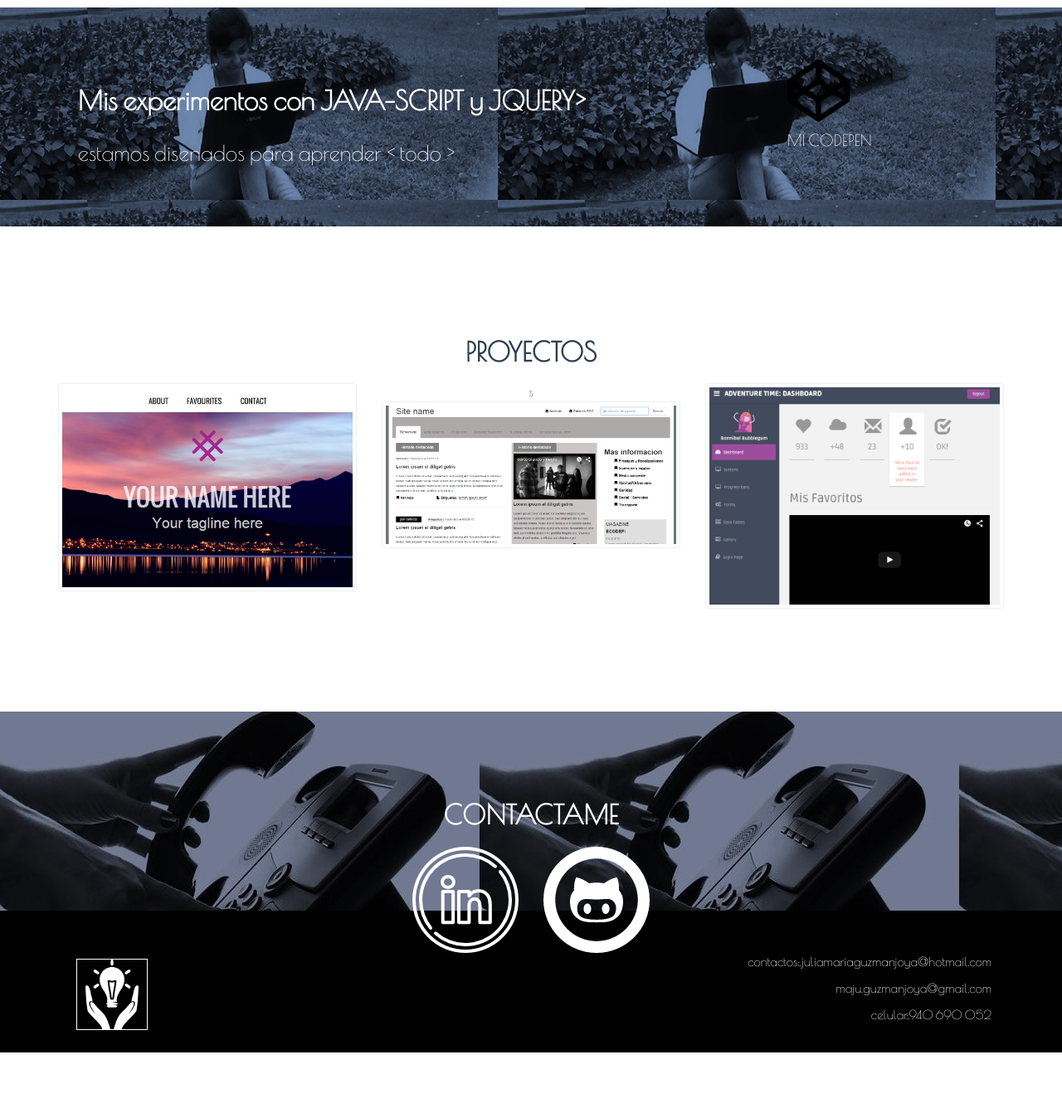
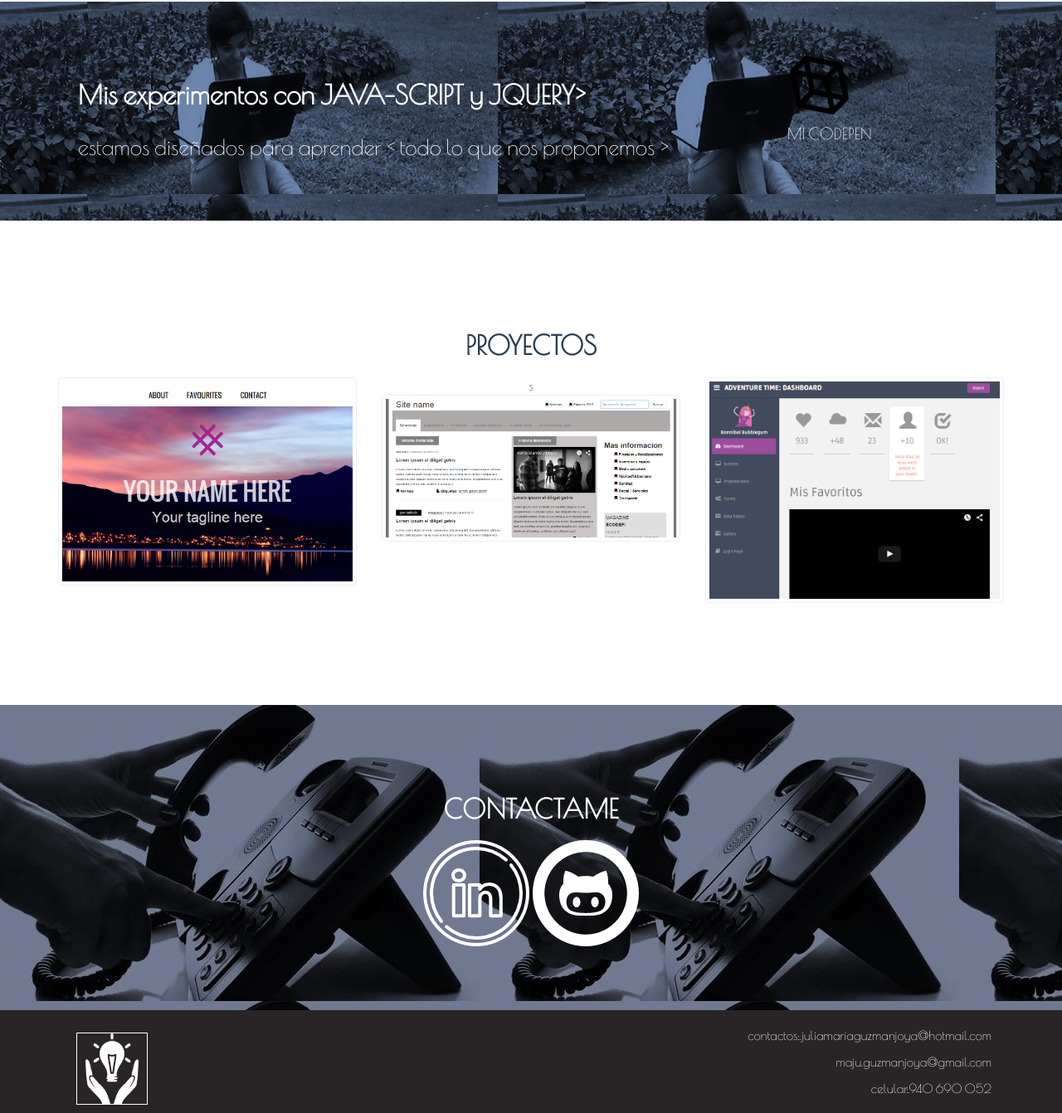
Before and after one commit to juliamary/free-portfolio, a plain HTML site: page index.html in a window 1280 px wide. Shown: the part 2055-3397 px from the top of the page at 83% size. Before the commit the page ends 3324 px from the top, so only its background shows below. Drawn offline with nearby package versions, Linux system fonts and the light colour scheme.

Commit message:
cambios 13-07-2016

```diff
--- a/index.html
+++ b/index.html
@@ -46,7 +46,7 @@
             <h4>mi nombre es:</h4>
               <h3>JULIA MARÌA GUZMÀN JOYA</h3>
               <h3>Brindo soluciones y aprendo en el camino para algùn dia ser "full stack depelover"</h3>
-          <p>Me apasiona diseñar soluciones divertidas e innovadoras y alcanzar objetivos mediante creatividad y talento . Mi trabajo se basa principalmente en crear experiencias unicas he inpactactes codificando "MAGIA"...</p>
+          <p  class="parrafo">Me apasiona diseñar soluciones divertidas e innovadoras y alcanzar objetivos mediante creatividad y talento . Mi trabajo se basa principalmente en crear experiencias unicas he inpactactes codificando "MAGIA"...</p>
       </div>
   </div>
 </section>
@@ -79,7 +79,7 @@
 <div class="mensajes pictures-mensaje1">
   <div class="container">
       <div class="col-lg-9"><h2>Mis experimentos con JAVA-SCRIPT y JQUERY></h2>
-        <h3>estamos disenados para aprender < todo > </h3>
+        <h3>estamos diseñados para aprender < todo lo que nos proponemos > </h3>
       </div>
       <div class="col-lg-3">
         <a href="http://codepen.io/majugj"><i class="fa-pulse fa fa-codepen fa-5x"></i></a>
@@ -110,10 +110,14 @@
 </section>
 
 <section id="contactame" class="mensajes pictures-mensaje3">
-  <div class="">
+  <div class="flex text-center">
     <h2 class="text-center">CONTACTAME</h2>
-	     <div class="col-lg-6 text-right"><a href="https://www.linkedin.com/in/julia-maria-guzman-joya-ab8785108?trk=nav_responsive_tab_profile_pic"><img src="pictures/linkedin.png"></a></div>
-	     <div class="col-lg-6"><a href="https://github.com/juliamary"><img src="pictures/git.png"></a></div>
+
+          <a href="https://www.linkedin.com/in/julia-maria-guzman-joya-ab8785108?trk=nav_responsive_tab_profile_pic">
+            <img src="pictures/linkedin.png"></a>
+          <a href="https://github.com/juliamary">
+            <img src="pictures/git.png"></a>
+
   </div>
 </section>
 
--- a/js/script.js
+++ b/js/script.js
@@ -10,9 +10,9 @@ $(document).ready(function(){
 
 		if(scroll > 200){
 			if(!flag){
-				$("#logo").css({"margin-top": "-5px", "width": "140px","height":"90px"});
+				$("#logo").css({"margin-top": "-5px", "width": "148px","height":"130px"});
 
-				$("header").css({"background-color": "rgba(255, 221, 5, 0.41"});
+				$("header").css({"background-color": "rgb(161, 202, 138)"});
 				flag = true;
 			}
 		}else{
--- a/style/index_style.css
+++ b/style/index_style.css
@@ -123,6 +123,9 @@ img#logo{
   box-shadow: 1px 1px 23px black
 }
 
+.parrafo{
+	margin:3px;
+}
 .mensajes{
 
 	width: 100%;
@@ -177,7 +180,7 @@ section.module h2 {
 }
 
 footer{
-	background-color: black;
+	background-color: #292526;
 	color:white;
 	padding: 20px;
 	width: 100%;
```
